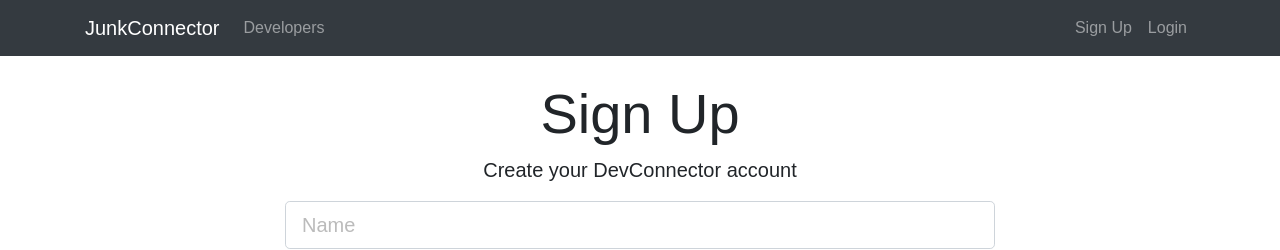
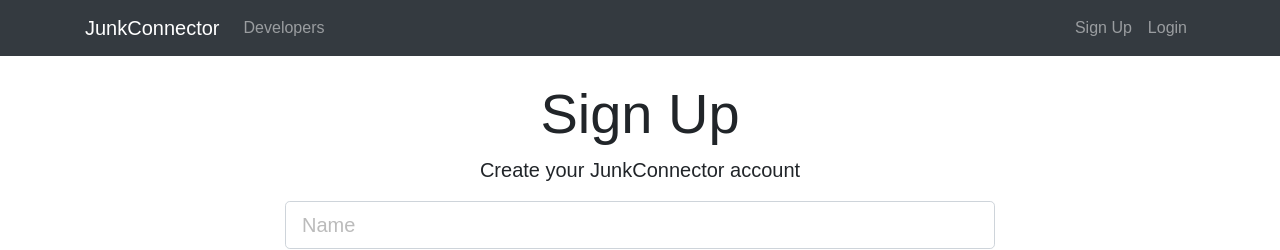
Before and after one commit to geoklown/MERNdevconnect, a React (Create React App) app in the folder client/: page /Register in a window 1280 px wide. Shown: the top 250 px of the page. Built offline with nearby package versions, Linux system fonts and the light colour scheme.

Commit message:
add state to register input fields

```diff
--- a/client/src/components/auth/register.js
+++ b/client/src/components/auth/register.js
@@ -9,7 +9,7 @@
             <div className="col-md-8 m-auto">
               <h1 className="display-4 text-center">Sign Up</h1>
               <p className="lead text-center">
-                Create your DevConnector account
+                Create your JunkConnector account
               </p>
               <form action="create-profile.html">
                 <div className="form-group">
```
